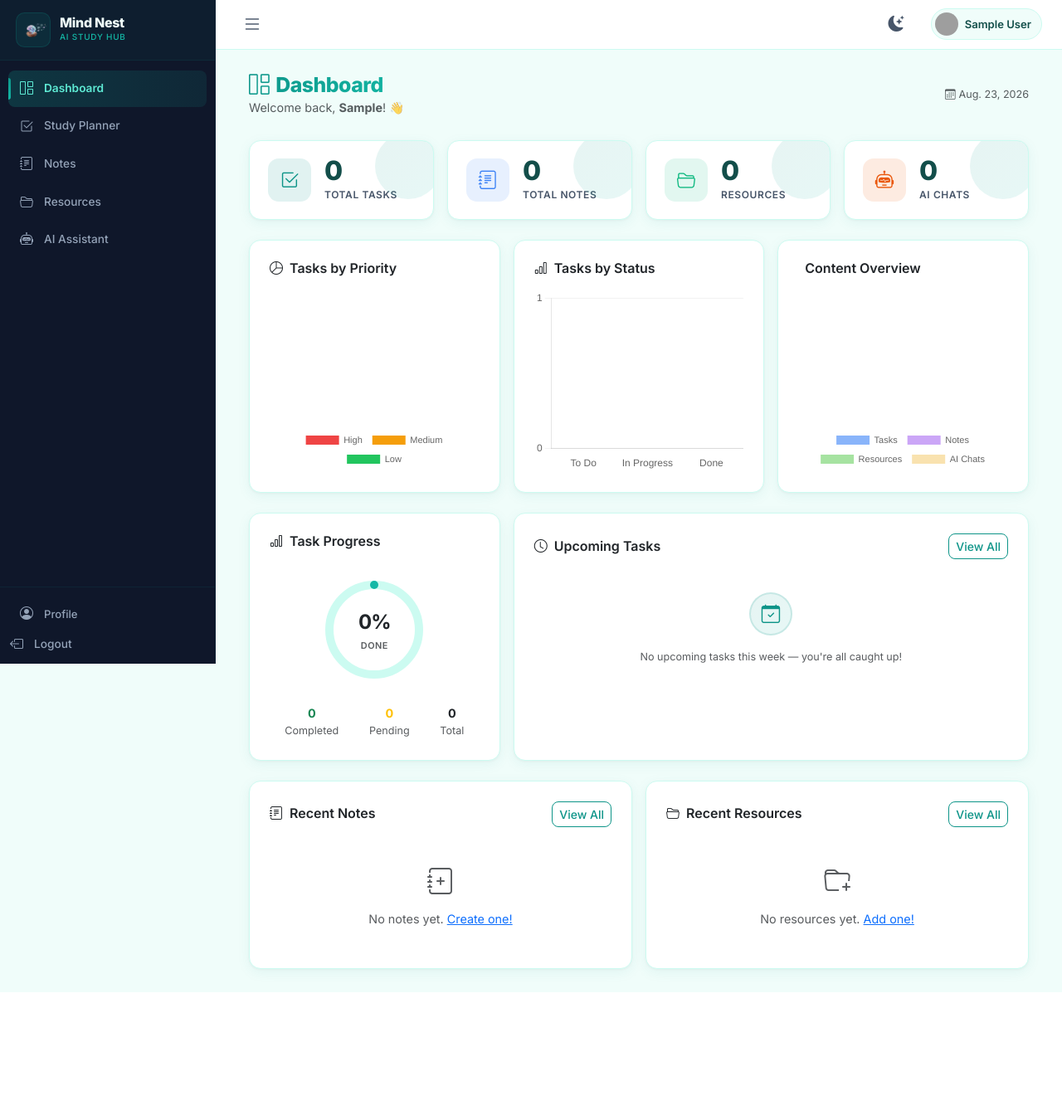
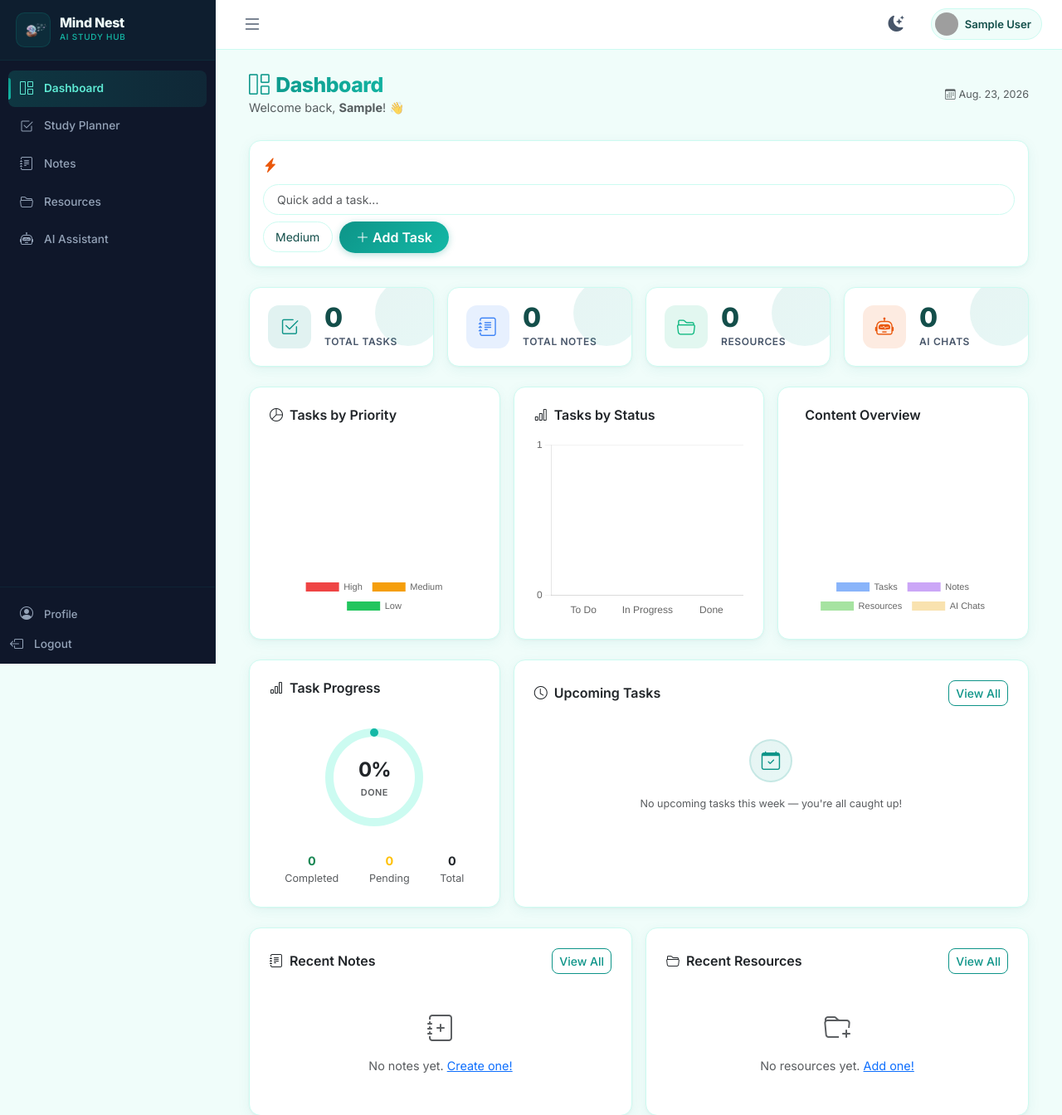
Before and after one commit to Mohamed3taa/Mind_Nest, a Django app: page /dashboard/ in a window 1280 px wide. Shown: the top 1344 px of the page at 83% size. Before the commit the page ends 1196 px from the top, so only its background shows below. Run offline with Django 5.2, Linux system fonts and the light colour scheme; the visitor is signed in with stand-in values (Sample User, id 1); data that the repository does not hold is empty; grey boxes are pictures that could not be loaded.

Commit message:
Add features: due date countdown, quick add task on dashboard, confetti celebration

```diff
--- a/templates/dashboard/index.html
+++ b/templates/dashboard/index.html
@@ -14,6 +14,30 @@
             <p class="text-muted mb-0">Welcome back, <strong>{{ user.first_name|default:user.username }}</strong>! 👋</p>
         </div>
         <span class="text-muted small"><i class="bi bi-calendar3 me-1"></i>{{ today }}</span>
+    </div>
+
+    <!-- Quick Add Task -->
+    <div class="row g-3 mb-4">
+        <div class="col-12">
+            <div class="card p-3">
+                <form method="post" action="{% url 'planner:task_create' %}" class="d-flex gap-2 align-items-center flex-wrap">
+                    {% csrf_token %}
+                    <i class="bi bi-lightning-charge-fill" style="color:var(--accent);font-size:1.1rem;flex-shrink:0"></i>
+                    <input type="text" name="title" class="form-control flex-grow-1"
+                           placeholder="Quick add a task..." required
+                           style="min-width:200px;border-radius:99px;padding:7px 16px">
+                    <select name="priority" class="form-select" style="width:auto;border-radius:99px;padding:7px 14px">
+                        <option value="low">Low</option>
+                        <option value="medium" selected>Medium</option>
+                        <option value="high">High</option>
+                    </select>
+                    <input type="hidden" name="status" value="todo">
+                    <button type="submit" class="btn btn-primary" style="border-radius:99px;padding:7px 20px;white-space:nowrap">
+                        <i class="bi bi-plus-lg me-1"></i>Add Task
+                    </button>
+                </form>
+            </div>
+        </div>
     </div>
 
     <!-- Stat Cards -->
@@ -155,7 +179,12 @@
                             <div>
                                 <span class="fw-medium">{{ task.title }}</span>
                                 <div class="text-muted small mt-1">
-                                    <i class="bi bi-calendar3 me-1"></i>{{ task.due_date }}
+                                    <i class="bi bi-calendar3 me-1"></i>
+                                    {% if task.due_date == today %}
+                                        <span style="color:var(--accent);font-weight:600">Due today!</span>
+                                    {% else %}
+                                        {{ task.due_date|timeuntil }} left
+                                    {% endif %}
                                 </div>
                             </div>
                             <span class="badge badge-{{ task.priority }} rounded-pill px-3">
```
Also changed, not shown: templates/planner/task_list.html (+63 -6 lines).
